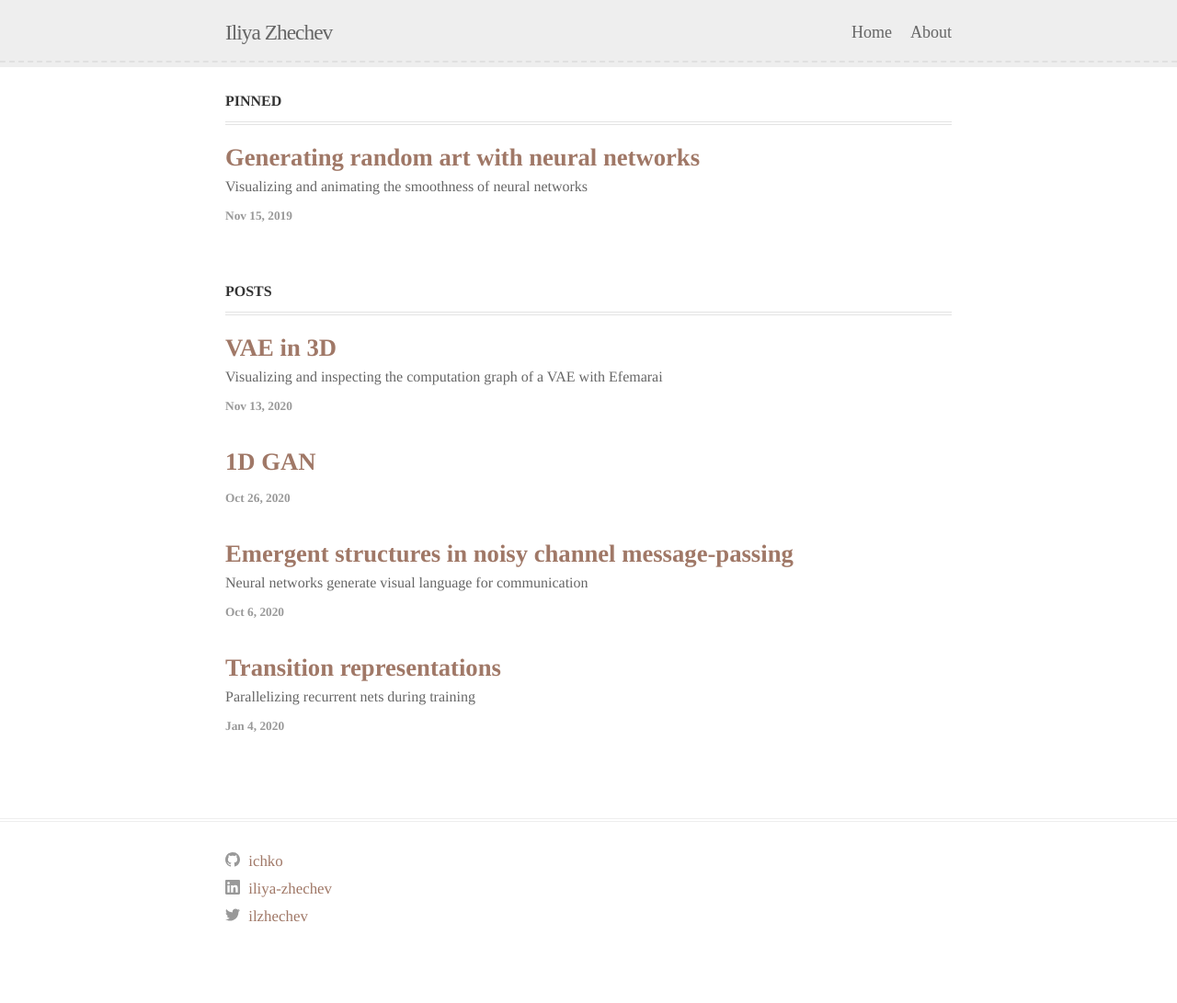
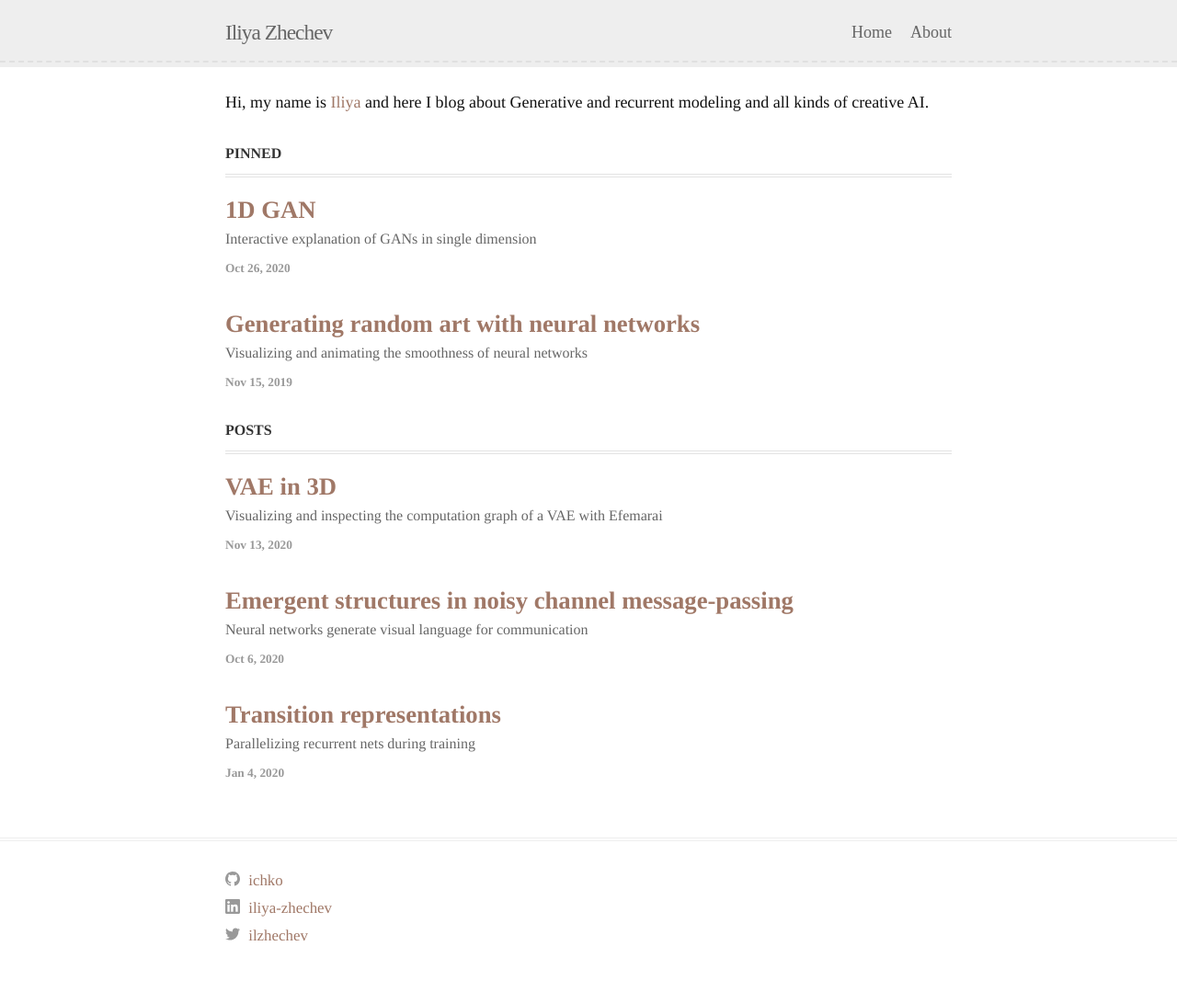
Before and after one commit to ichko/ichko.github.io, a Jekyll site: the page built from index.markdown, in a window 1280 px wide. Shown: the whole page at 92% size. Built offline with Jekyll 4.4.1, drawn with Linux system fonts in a browser that asks for light colours; some web fonts are replaced; before the commit the page ends 1070 px from its top, so only the background shows below that.

Commit message:
Update about me

```diff
--- a/_layouts/home.html
+++ b/_layouts/home.html
@@ -6,7 +6,9 @@ layout: default
   <h1 class="page-heading">{{ page.title }}</h1>
   {%- endif -%}
 
-  {{ content }}
+  <p>
+    Hi, my name is <a href="/about">Iliya</a> and here I blog about Generative and recurrent modeling and all kinds of creative AI.
+  </p>
 
   {% assign pinned = site.posts | where: "pinned", "true" %}
   {% assign unpinned = site.posts | where: "pinned", "false" %}
--- a/_sass/custom.scss
+++ b/_sass/custom.scss
@@ -132,20 +132,3 @@
   font-size: 10pt;
   color: #999;
 }
-
-.row {
-  display: flex;
-  flex: 1;
-  flex-direction: row;
-  align-items: center;
-  font-size: 12pt;
-
-  > div {
-    padding-right: 20px;
-  }
-}
-
-.motto {
-  font-size: 12pt;
-  width: 250px;
-}
--- a/_sass/minima/_layout.scss
+++ b/_sass/minima/_layout.scss
@@ -192,7 +192,7 @@
   font-weight: bold;
   font-size: 12pt;
   text-transform: uppercase;
-  margin-top: 0;
+  margin-top: 30px;
 }
 
 .post-list {
@@ -201,7 +201,7 @@
   // color: #999;
   list-style: none;
   margin-left: 0;
-  margin-bottom: 60px;
+  margin-bottom: 20px;
 
   > li {
     margin-bottom: $spacing-unit;
```
Also changed, not shown: _posts/2020-10-26-one-d-gan.md (+21 -7 lines), about.markdown (+38 -28 lines), assets/common/introduction.svg.
